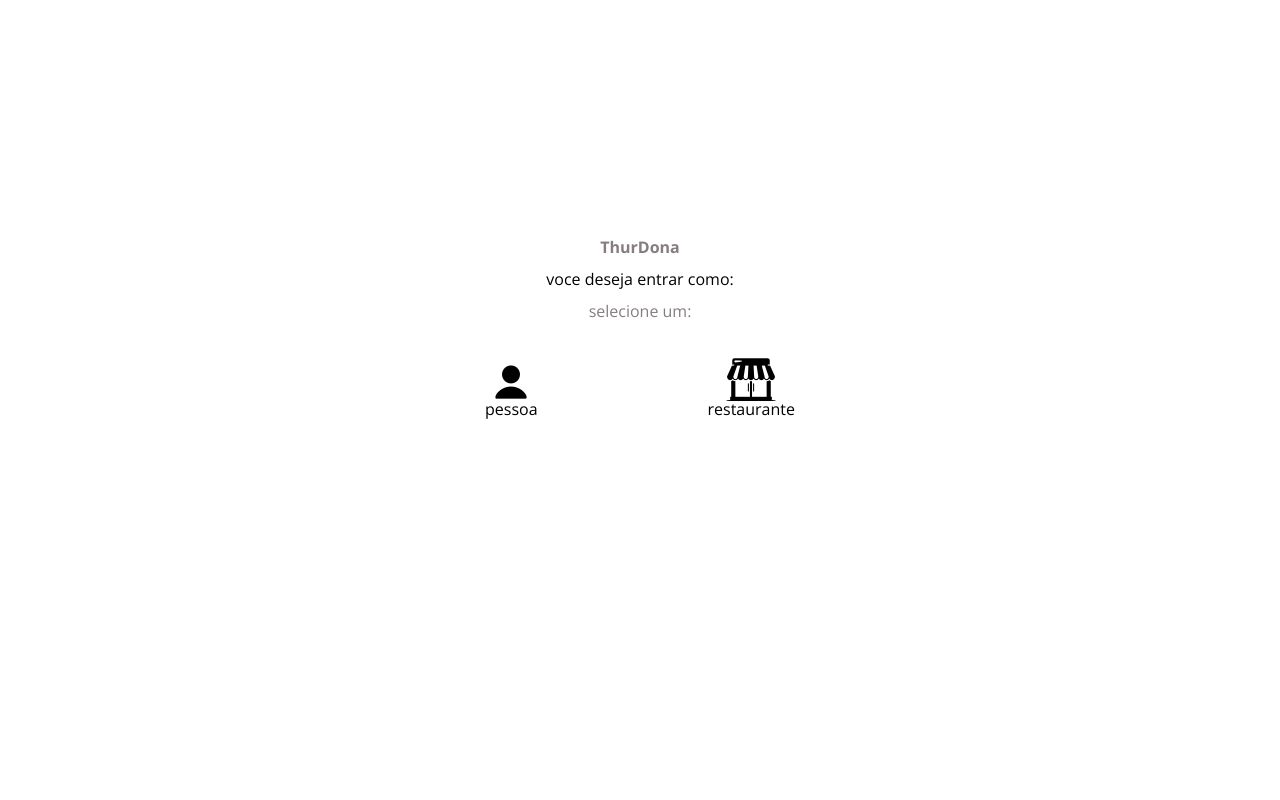
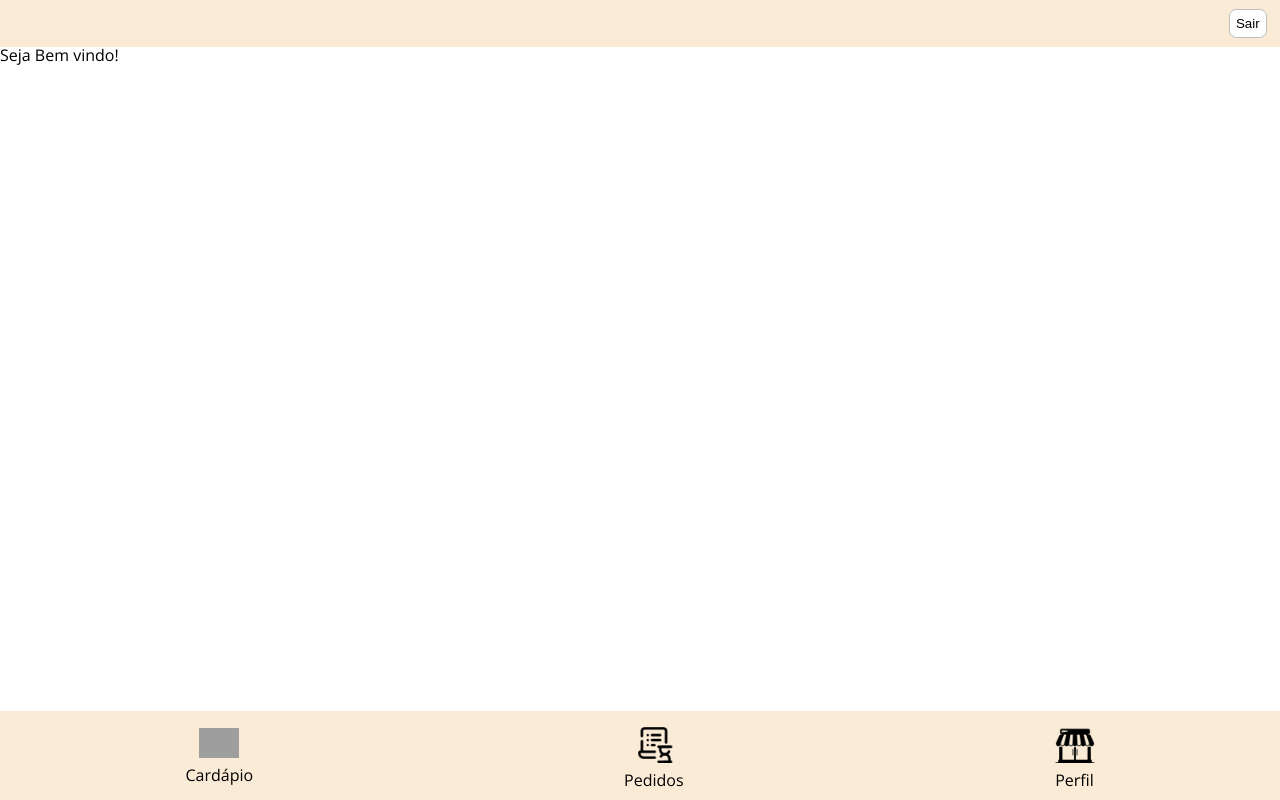
Before and after one commit to marciomartins12/codeVaga, a React (Vite) app: page /homepagerestaurante in a window 1280 px wide. Before the commit this address led to /. Built offline with nearby package versions, Linux system fonts and the light colour scheme; grey boxes are pictures that could not be loaded.

Commit message:
first commit -m

```diff
--- /dev/null
+++ b/src/Components/HomePage/TipoDeConta/index.jsx
@@ -0,0 +1,27 @@
+import Styles from "../homepage.module.css";
+import { useNavigate } from "react-router-dom";
+const TipoDeConta = ({ setTipoDeConta }) => {
+    const navegador = useNavigate();
+    function TipoDaConta(click) {
+        setTipoDeConta(click);
+        navegador("/PageLogin")
+    }
+    return (
+        <>
+            <p>voce deseja entrar como:</p>
+            <p className={Styles.span}>selecione um:</p>
+            <div className={Styles.containerSelector}>
+                <div className={Styles.taga} onClick={() => TipoDeConta("cliente")}>
+                    <img src="src/Components/assets/icons/pessoa.png" alt="icon pessoa" />
+                    pessoa
+                </div>
+                <div className={Styles.taga} onClick={() => TipoDaConta("restaurante")}>
+                    <img src="src/Components/assets/icons/restaurante.png" alt="icon restaurante" />
+                    restaurante
+                </div>
+            </div>
+        </>
+    )
+}
+
+export default TipoDeConta;
--- a/src/Components/HomePage/homepage.module.css
+++ b/src/Components/HomePage/homepage.module.css
@@ -30,6 +30,7 @@
 }
 
 .taga {
+    cursor:pointer;
     display: flex;
     flex-direction: column;
     align-items: center;
--- a/src/Components/HomePage/index.jsx
+++ b/src/Components/HomePage/index.jsx
@@ -1,21 +1,12 @@
-import { Link } from "react-router-dom";
+import { Link, Outlet } from "react-router-dom";
 import Styles from "./homepage.module.css";
 const HomePage = () =>{
+
     return (
         <section className={Styles.containerHomepage}>
            <p className={Styles.nomesite}>ThurDona</p>
-            <p>voce deseja entrar como:</p>
-            <p className={Styles.span}>selecione um:</p>
-            <div className={Styles.containerSelector}>
-                <Link  className={Styles.taga}to="PageLoginCliente">
-                    <img src="src/Components/assets/icons/pessoa.png" alt="icon pessoa" />
-                    pessoa
-                </Link>
-                <Link  className={Styles.taga}to="PageLoginRestaurante">
-                    <img src="src/Components/assets/icons/restaurante.png" alt="icon restaurante" />
-                    restaurante
-                </Link>
-            </div>
+
+            <Outlet/>
         </section>
     )
 }
--- a/src/Components/PageLogin/index.jsx
+++ b/src/Components/PageLogin/index.jsx
@@ -1,13 +1,13 @@
 import { useEffect, useState } from "react";
 import { useNavigate } from 'react-router-dom';
 import Style from "./pageLogin.module.css";
-const PageLogin = ({ setid, escolha }) => {
+const PageLogin = ({tipoDeConta, setuser, user}) => {
 
     const [json, setJson] = useState(null);
-    function verificaLog() {
+
+    function verificaLog(){
         const usercurrent = localStorage.getItem("userCurrent")
         if (usercurrent) {
-
             const usercurrentjson = JSON.parse(usercurrent)
             enviarForm(usercurrentjson.email, usercurrentjson.senha)
         }
@@ -18,7 +18,7 @@ const PageLogin = ({ setid, escolha }) => {
                 let response;
                 let jsonData;
 
-                if (escolha == "restaurante") {
+                if (tipoDeConta == "restaurante") {
                     response = await fetch("src/Services/RestaurantesContas.json");
                     jsonData = await response.json();
                 } else {
@@ -30,8 +30,6 @@ const PageLogin = ({ setid, escolha }) => {
                 console.error("Erro ao carregar JSON:", error);
             }
         }
-
-
         fetchData();
     }, []);
     useEffect(() => {
@@ -49,19 +47,18 @@ const PageLogin = ({ setid, escolha }) => {
         const pacote = json.find((e) => e.email === email);
 
         if (pacote) {
-            pacote.senha === senha ? setid(pacote.id) : ""
-            window.localStorage.setItem("userCurrent", JSON.stringify({ email: email, senha: senha }))
-            pacote.senha === senha ? Navigate(`${escolha == "restaurante" ? "/homepagerestaurante" : "/homepagecliente"}`) : setfal(true)
-        } else {
-
+            if(pacote.senha === senha){
+                window.localStorage.setItem("userCurrent", JSON.stringify({ email: email, senha: senha }))
+                setuser([email, senha, tipoDeConta]);
+                Navigate(`${tipoDeConta == "restaurante" ? "/homepagerestaurante" : "/homepagecliente"}`)
+                return
+            }
+        }
             setfal(true);
-        }
-
     }
     return (
         <section className={Style.containerPageLogin}>
-            <p className={Style.nome}>ThurDona</p>
-            <p>Fazer login {escolha.charAt(0).toUpperCase() + escolha.substring(1)}</p>
+            <p>Fazer login {tipoDeConta.charAt(0).toUpperCase() + tipoDeConta.substring(1)}</p>
             <p className={Style.dados}>coloque seus dados</p>
             <form
                 onSubmit={(e) => {
@@ -70,10 +67,9 @@ const PageLogin = ({ setid, escolha }) => {
                 }
                 }>
                 <div className={Style.containerinputs}>
-                    <img src={`src/Components/assets/icons/${escolha == "restaurante" ? "restaurante" : "pessoa"}.png`} alt="icon restaurantes" />
+                    <img src={`src/Components/assets/icons/${tipoDeConta == "restaurante" ? "restaurante" : "pessoa"}.png`} alt="icon restaurantes" />
                     <input onChange={(e) => {
                         setemail(e.target.value)
-                        console.log(email)
                     }} value={email}
                         type="email"
                         placeholder="email"
--- a/src/Components/Restaurante/Pages/PaginaInicial/index.jsx
+++ b/src/Components/Restaurante/Pages/PaginaInicial/index.jsx
@@ -2,25 +2,22 @@ import { Link, Outlet } from "react-router-dom";
 import { useEffect, useState } from "react";
 import { useNavigate } from "react-router-dom";
 import Styles from "./paginainicial.module.css";
-import Restaurantes from "../../../../Services/restauranteUsuario.json";
 
-const PaginaRestaurante = ({ id }) => {
+const PaginaRestaurante = ({ user, dados}) => {
     const navigate = useNavigate();
-    const [restaurante, setRestaurante] = useState();
+
     useEffect(() => {
-        if (id == null) {
+        if (!user && localStorage.getItem("userCurrent")) {
             navigate("/");
         }
 
     }, [])
     useEffect(() => {
-        let data = Restaurantes.find((e)=> e.id === id);
-       setRestaurante(data);
-       console.log(restaurante)
-       console.log(restaurante)
-       if(restaurante){
-             if(restaurante.email === JSON.parse(localStorage.getItem("userCurrent")).email){
-                if(!restaurante.email === JSON.parse(localStorage.getItem("userCurrent")).senha){
+
+
+       if(dados){
+             if(dados.email === JSON.parse(localStorage.getItem("userCurrent")).email){
+                if(!dados.email === JSON.parse(localStorage.getItem("userCurrent")).senha){
                     window.localStorage.clear();
                     navigate('/');
                 }
@@ -33,15 +30,15 @@ const PaginaRestaurante = ({ id }) => {
     return (
         <div className={Styles.container}>
             <nav className={Styles.cabecalho}>
-                <h2>Restaurante</h2>
+                <h2>{dados.nome}</h2>
                 <button onClick={() => {
                     navigate('/')
                     window.localStorage.clear()
                 }}>Sair</button>
             </nav>
             <Outlet
-               id={id}
-               restaurante={restaurante}
+               user={user}
+               dados={dados}
             />
             <nav className={Styles.navbar}>
 
--- a/src/app.jsx
+++ b/src/app.jsx
@@ -1,38 +1,66 @@
 import HomePage from './Components/HomePage'
-import { useState } from 'react'
+import { useEffect, useState } from 'react'
 import { BrowserRouter, Route, Routes, Outlet } from 'react-router-dom'
 import PageLogin from './Components/PageLogin'
 import PaginaRestaurante from './Components/Restaurante/Pages/PaginaInicial'
 import RestaurantePerfil from './Components/Restaurante/Pages/PaginaPerfil'
+import TipoDeConta from './Components/HomePage/TipoDeConta'
+
+
 
 
 const App = () => {
-  const [user, setuser] = useState(null);
+  const [dados, setdados] = useState('');
+  const [user, setuser] = useState('');
+  const [tipoDeConta, setTipodeDeConta] = useState('');
+
+  useEffect(() => {
+    async function fetchData() {
+      try {
+
+        let [email, senha, tipoDeConta] = user;
+        if (email && senha && tipoDeConta) {
+          if (tipoDeConta === "restaurante") {
+            let todosDados = await fetch("src/Services/RestaurantesContas.json");
+            let todosDadosJson = todosDados.json();
+            let dadosBuscados = todosDadosJson.find((e) => e.email === email);
+            setdados(dadosBuscados);
+            console.log(dados)
+          } else {
+            let todosDados = await fetch("src/Services/cliente.json");
+            let todosDadosJson = todosDados.json();
+            let dadosBuscados = todosDadosJson.find((e) => e.email === email);
+            setdados(dadosBuscados);
+          }
+        }
+      } catch {
+        console.log("erro")
+      }
+    }
+  }, [user])
+
+
   return (
     <div>
       <BrowserRouter>
         <Routes>
-
-          <Route path='/' element={
-            <HomePage />
-          } />
-
-          <Route path='/PageLoginRestaurante' element={
-            <PageLogin
-              setid={(e) => setuser(e)}
-              escolha="restaurante"
-            />
-          } />
-          <Route path='/PageLoginCliente' element={
-            <PageLogin
-              setid={(e) => setuser(e)}
-              escolha="cliente"
-            />
-          } />
+          <Route path='/' element={<HomePage />}>
+            <Route index element={<TipoDeConta
+              setTipoDeConta={(e) => setTipodeDeConta(e)}
+            />} />
+            <Route path='/PageLogin' element={<PageLogin
+              tipoDeConta={tipoDeConta}
+              setuser={(e) => setuser(e)}
+              user={user}
+            />} />
+          </Route>
 
           {/* homepage restaurante */}
-          <Route path='/homepagerestaurante' element={<PaginaRestaurante id={user} />}>
-            <Route index element={<div>Seja Bem vindo!</div>}/>
+          <Route path='/homepagerestaurante' element={<PaginaRestaurante
+            user={user}
+            dados={dados}
+          />}>
+            <Route index element={<div>Seja Bem vindo!</div>} />
             <Route path='perfil' element={<RestaurantePerfil />} />
             <Route path='cardapio' element={<RestaurantePerfil />} />
             <Route path='pedidos' element={<RestaurantePerfil />} />
```
Also changed, not shown: src/Components/Restaurante/Pages/PaginaPerfil/index.jsx (+4 -5 lines), src/Services/Funcões/funcoes.js (added).
